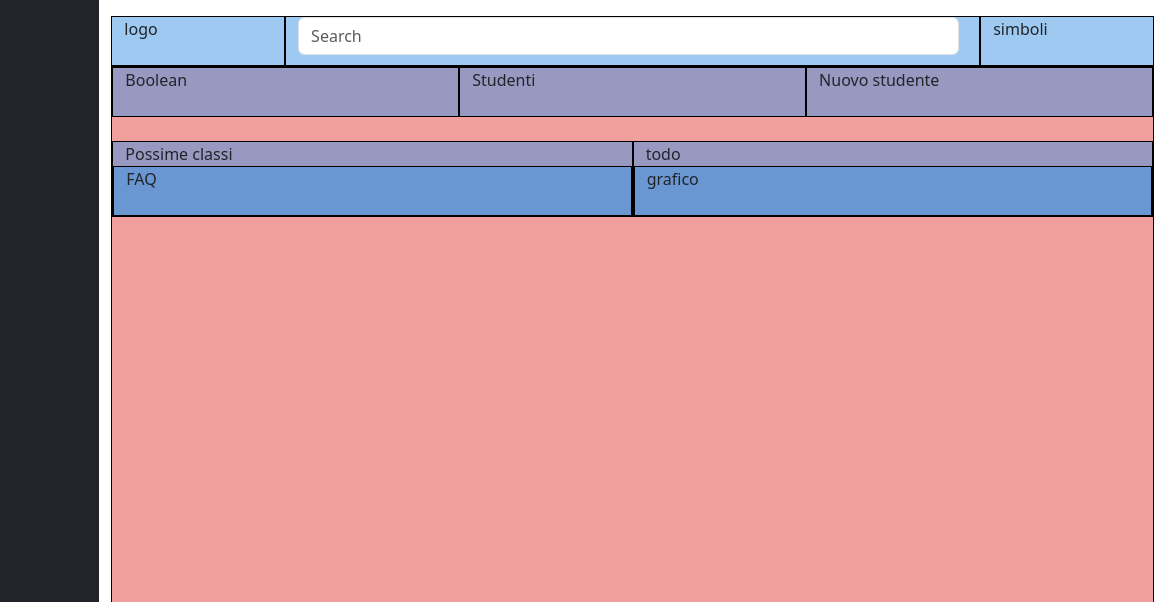
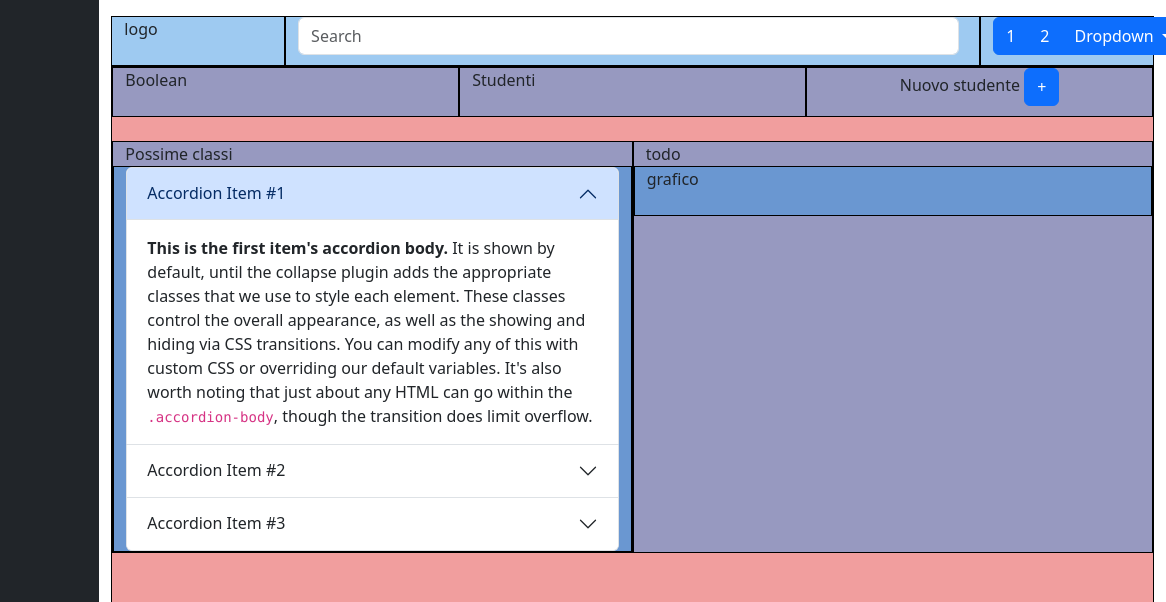
Before and after one commit to emilioff8822/html-css-bootstrap-dashboard, a plain HTML site: page index.html in a window 1280 px wide. Shown: the top 602 px of the page, 114-1280 px from the left. Drawn offline with nearby package versions, Linux system fonts and the light colour scheme.

Commit message:
commit-offcanvas

```diff
--- a/index.html
+++ b/index.html
@@ -12,7 +12,6 @@
   <script src="https://cdn.jsdelivr.net/npm/bootstrap@5.3.0-alpha1/dist/js/bootstrap.bundle.min.js" integrity="sha384-w76AqPfDkMBDXo30jS1Sgez6pr3x5MlQ1ZAGC+nuZB+EYdgRZgiwxhTBTkF7CXvN" crossorigin="anonymous"></script>
 
   <link rel="stylesheet" href="style.css">
-
   <title>PROVA2</title>
 
 
@@ -110,7 +109,21 @@
                     <input class="form-control me-2" type="search" placeholder="Search" aria-label="Search">
 
                 </div>
-                <div class="col-2 debug2">simboli</div>
+                <div class="col-2 debug2"><div class="btn-group" role="group" aria-label="Button group with nested dropdown">
+                    <button type="button" class="btn btn-primary">1</button>
+                    <button type="button" class="btn btn-primary">2</button>
+
+                    <div class="btn-group" role="group">
+                      <button type="button" class="btn btn-primary dropdown-toggle" data-bs-toggle="dropdown" aria-expanded="false">
+                        Dropdown
+                      </button>
+                      <ul class="dropdown-menu">
+                        <li><a class="dropdown-item" href="#">Dropdown link</a></li>
+                        <li><a class="dropdown-item" href="#">Dropdown link</a></li>
+                        <li><a class="dropdown-item" href="#">Dropdown link</a></li>
+                      </ul>
+                    </div>
+                  </div></div>
 
 
 
@@ -128,7 +141,21 @@
                  <div class="row">
                   <div class=" order-2 col-md-4  order-md-1 debug2">Boolean</div>
                   <div class=" order-3 col-md-4 order-md-2 debug2"> Studenti</div>
-                  <div class=" order-1 col-md-4 order-md-3 debug2">Nuovo studente</div>
+                  <div class=" order-1 col-md-4 order-md-3 debug2 text-md-center">Nuovo studente
+                    <button class="btn btn-primary" type="button" data-bs-toggle="offcanvas" data-bs-target="#offcanvasRight" aria-controls="offcanvasRight">+
+
+                    </button>
+
+<div class="offcanvas offcanvas-end" tabindex="-1" id="offcanvasRight" aria-labelledby="offcanvasRightLabel">
+  <div class="offcanvas-header">
+    <h5 class="offcanvas-title" id="offcanvasRightLabel ">Offcanvas right</h5>
+    <button type="button" class="btn-close" data-bs-dismiss="offcanvas" aria-label="Close"></button>
+  </div>
+  <div class="offcanvas-body">
+body  </div>
+</div>
+
+                  </div>
                  </div>
 
                  <div class="row">
@@ -136,9 +163,53 @@
                   <div class="col-lg-6 debug2 mt-4">
                     <div>Possime classi</div>
 
+
+
+
                     <div class="row">
                       <div class="col debug2">
-                        FAQ
+                    <form action="">
+                        <div class="accordion" id="accordionPanelsStayOpenExample">
+                            <div class="accordion-item">
+                              <h2 class="accordion-header" id="panelsStayOpen-headingOne">
+                                <button class="accordion-button" type="button" data-bs-toggle="collapse" data-bs-target="#panelsStayOpen-collapseOne" aria-expanded="true" aria-controls="panelsStayOpen-collapseOne">
+                                  Accordion Item #1
+                                </button>
+                              </h2>
+                              <div id="panelsStayOpen-collapseOne" class="accordion-collapse collapse show" aria-labelledby="panelsStayOpen-headingOne">
+                                <div class="accordion-body">
+                                  <strong>This is the first item's accordion body.</strong> It is shown by default, until the collapse plugin adds the appropriate classes that we use to style each element. These classes control the overall appearance, as well as the showing and hiding via CSS transitions. You can modify any of this with custom CSS or overriding our default variables. It's also worth noting that just about any HTML can go within the <code>.accordion-body</code>, though the transition does limit overflow.
+                                </div>
+                              </div>
+                            </div>
+                            <div class="accordion-item">
+                              <h2 class="accordion-header" id="panelsStayOpen-headingTwo">
+                                <button class="accordion-button collapsed" type="button" data-bs-toggle="collapse" data-bs-target="#panelsStayOpen-collapseTwo" aria-expanded="false" aria-controls="panelsStayOpen-collapseTwo">
+                                  Accordion Item #2
+                                </button>
+                              </h2>
+                              <div id="panelsStayOpen-collapseTwo" class="accordion-collapse collapse" aria-labelledby="panelsStayOpen-headingTwo">
+                                <div class="accordion-body">
+                                  <strong>This is the second item's accordion body.</strong> It is hidden by default, until the collapse plugin adds the appropriate classes that we use to style each element. These classes control the overall appearance, as well as the showing and hiding via CSS transitions. You can modify any of this with custom CSS or overriding our default variables. It's also worth noting that just about any HTML can go within the <code>.accordion-body</code>, though the transition does limit overflow.
+                                </div>
+                              </div>
+                            </div>
+                            <div class="accordion-item">
+                              <h2 class="accordion-header" id="panelsStayOpen-headingThree">
+                                <button class="accordion-button collapsed" type="button" data-bs-toggle="collapse" data-bs-target="#panelsStayOpen-collapseThree" aria-expanded="false" aria-controls="panelsStayOpen-collapseThree">
+                                  Accordion Item #3
+                                </button>
+                              </h2>
+                              <div id="panelsStayOpen-collapseThree" class="accordion-collapse collapse" aria-labelledby="panelsStayOpen-headingThree">
+                                <div class="accordion-body">
+                                  <strong>This is the third item's accordion body.</strong> It is hidden by default, until the collapse plugin adds the appropriate classes that we use to style each element. These classes control the overall appearance, as well as the showing and hiding via CSS transitions. You can modify any of this with custom CSS or overriding our default variables. It's also worth noting that just about any HTML can go within the <code>.accordion-body</code>, though the transition does limit overflow.
+                                </div>
+                              </div>
+                            </div>
+                          </div>
+
+
+                    </form>
                       </div>
                       </div>
                     </div>
```
Also changed, not shown: style.css (line endings or trailing spaces).
